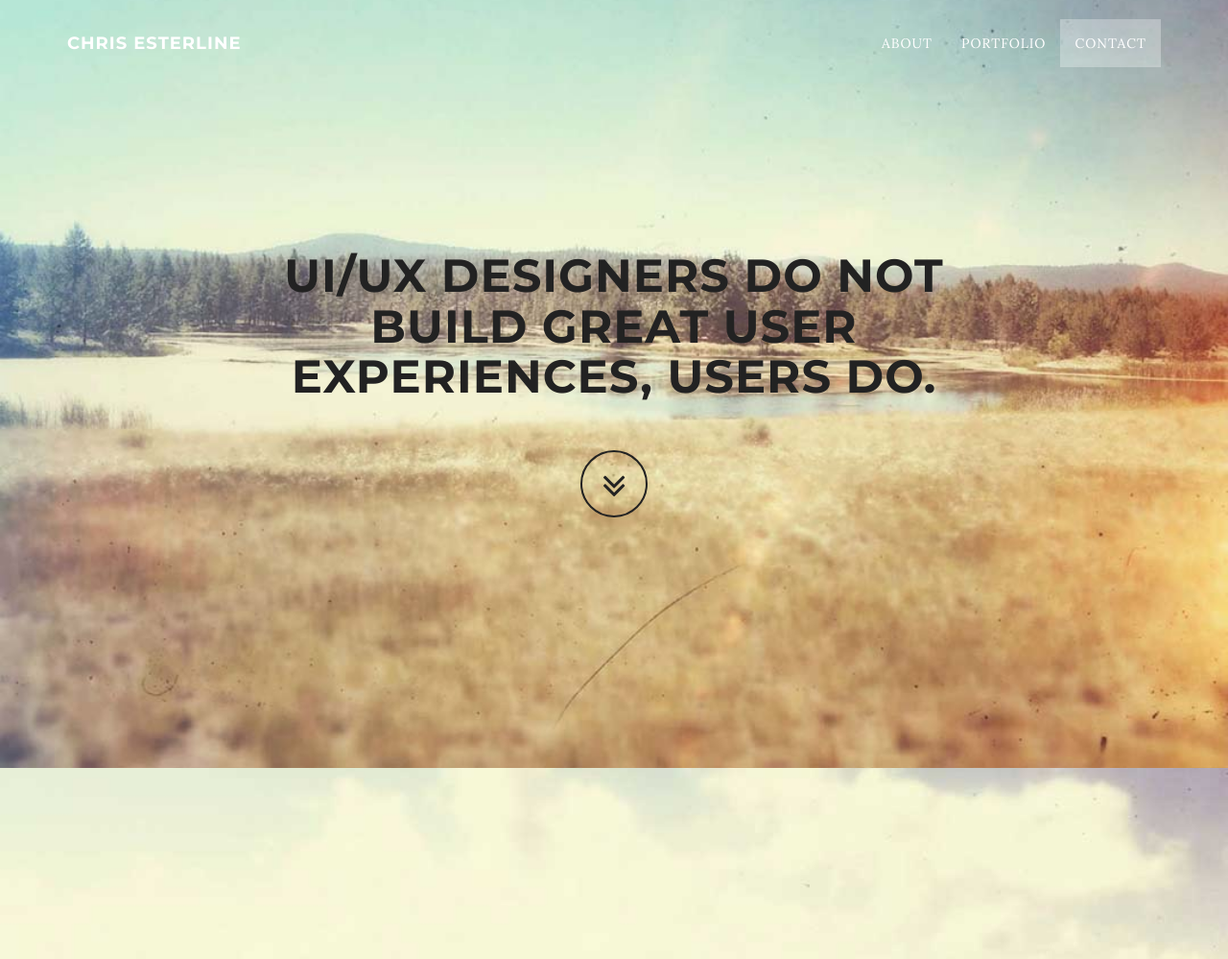
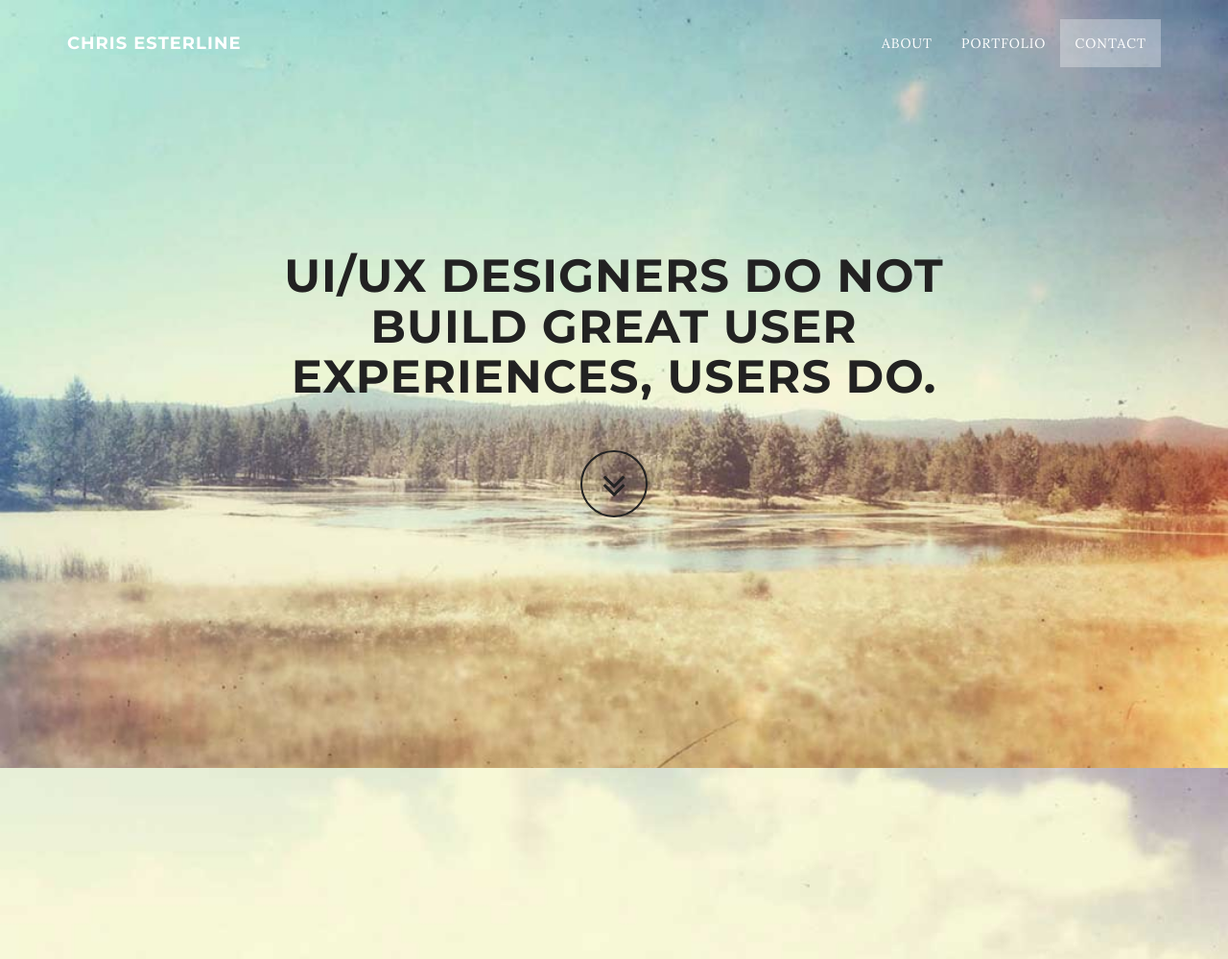
Before and after one commit to cesterline/cesterline.github.io, a PHP site: page / in a window 1280 px wide. Shown: the top 999 px of the page at 96% size. Run offline with PHP 8.4, Linux system fonts and the light colour scheme.

Commit message:
adj bkg pos

```diff
--- a/css/style.css
+++ b/css/style.css
@@ -144,6 +144,7 @@ a:focus {
 }
 #intro {
     background-image: url(../img/intro-bg.jpg);
+    background-position: top;
 }
 #about {
     background-image: url(../img/about-bg.jpg);
```
